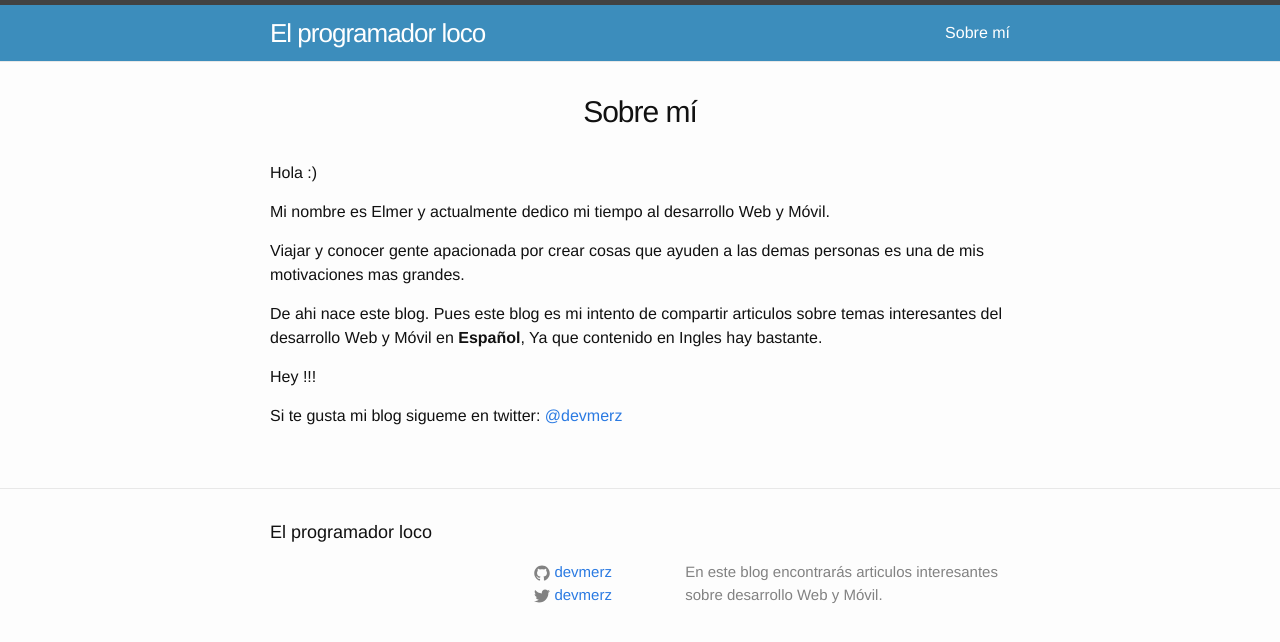
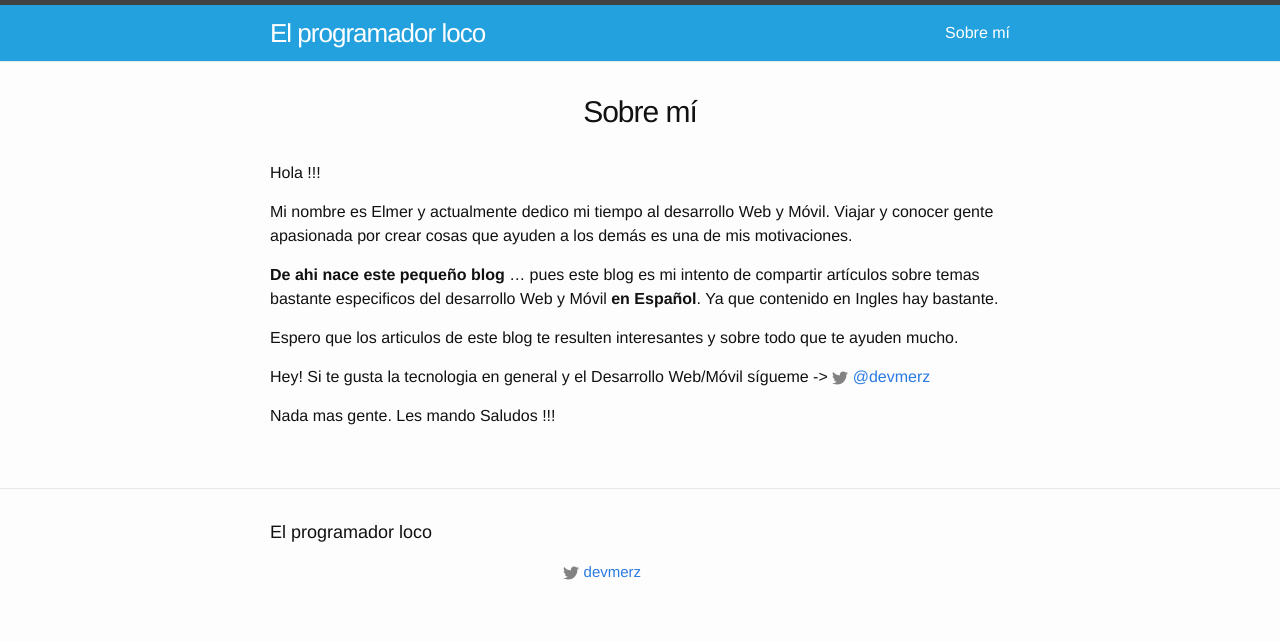
Before and after one commit to devmerz/devmerz.github.io, a Jekyll site: the page built from about.md, in a window 1280 px wide. Shown: the top 642 px of the page. Built offline with Jekyll 4.4.1, drawn with Linux system fonts in a browser that asks for light colours.

Commit message:
Eliminando contenido basura

```diff
--- a/_config.yml
+++ b/_config.yml
@@ -2,11 +2,10 @@
 title: El programador loco
 email: ezapana.marquez@gmail.com
 description: > # this means to ignore newlines until "baseurl:"
-  En este blog encontrarás articulos interesantes sobre desarrollo Web y Móvil.
 baseurl: "" # the subpath of your site, e.g. /blog/
 url: "http://devmerz.github.io" # the base hostname & protocol for your site
 twitter_username: devmerz
-github_username:  devmerz
+#github_username:  devmerz
 
 # Build settings
 markdown: kramdown
--- a/about.md
+++ b/about.md
@@ -7,18 +7,25 @@ permalink: /sobre-mi/
 <!--<link rel="stylesheet" type="text/css" href="/css/materialize.min.css">-->
 
 
-Hola :)
+Hola !!!
 
-Mi nombre es Elmer y actualmente dedico mi tiempo al desarrollo Web y Móvil.
+Mi nombre es Elmer y actualmente dedico mi tiempo al desarrollo Web y Móvil. Viajar y conocer gente apasionada por crear cosas que ayuden a los demás es una de mis motivaciones.
 
-Viajar y conocer gente apacionada por crear cosas que ayuden a las demas personas es una de mis motivaciones mas grandes.
+**De ahi nace este pequeño blog** ... pues este blog es mi intento de compartir artículos sobre temas bastante especificos del desarrollo Web y Móvil **en Español**. Ya que contenido en Ingles hay bastante.
 
-De ahi nace este blog. Pues este blog es mi intento de compartir articulos sobre temas interesantes del desarrollo Web y Móvil en **Español**, Ya que contenido en Ingles hay bastante.
+
+Espero que los articulos de este blog te resulten interesantes y sobre todo que te ayuden mucho.
+
+
+Hey! Si te gusta la tecnologia en general y el Desarrollo Web/Móvil sígueme ->
+<span class="icon  icon--twitter">
+                <svg viewBox="0 0 16 16">
+                  <path fill="#828282" d="M15.969,3.058c-0.586,0.26-1.217,0.436-1.878,0.515c0.675-0.405,1.194-1.045,1.438-1.809
+                  c-0.632,0.375-1.332,0.647-2.076,0.793c-0.596-0.636-1.446-1.033-2.387-1.033c-1.806,0-3.27,1.464-3.27,3.27 c0,0.256,0.029,0.506,0.085,0.745C5.163,5.404,2.753,4.102,1.14,2.124C0.859,2.607,0.698,3.168,0.698,3.767 c0,1.134,0.577,2.135,1.455,2.722C1.616,6.472,1.112,6.325,0.671,6.08c0,0.014,0,0.027,0,0.041c0,1.584,1.127,2.906,2.623,3.206 C3.02,9.402,2.731,9.442,2.433,9.442c-0.211,0-0.416-0.021-0.615-0.059c0.416,1.299,1.624,2.245,3.055,2.271 c-1.119,0.877-2.529,1.4-4.061,1.4c-0.264,0-0.524-0.015-0.78-0.046c1.447,0.928,3.166,1.469,5.013,1.469 c6.015,0,9.304-4.983,9.304-9.304c0-0.142-0.003-0.283-0.009-0.423C14.976,4.29,15.531,3.714,15.969,3.058z"/>
+                </svg>
+              </span>
+<a href="https://twitter.com/Devmerz" target="_blank">@devmerz</a>
 
 
 
-
-Hey !!!
-
-Si te gusta mi blog sigueme en twitter:
-<a href="https://twitter.com/Devmerz" target="_blank">@devmerz</a>
+Nada mas gente. Les mando   Saludos !!!
--- a/css/site.css
+++ b/css/site.css
@@ -7,7 +7,7 @@ header .post-title{
 
 /* Clases para la cabecera */
 .site-header{
-	background: #3C8DBC;
+	background: #23A1DE;
 }
 .site-title{
 	color: white !important;
@@ -21,3 +21,7 @@ header .post-title{
 		color: black !important;
 	}
 }
+
+.footer-col-2 {
+    text-align: center;
+}
```
Also changed, not shown: _posts/2016-08-08-welcome-to-jekyll.markdown (deleted, +0 -16 lines).
